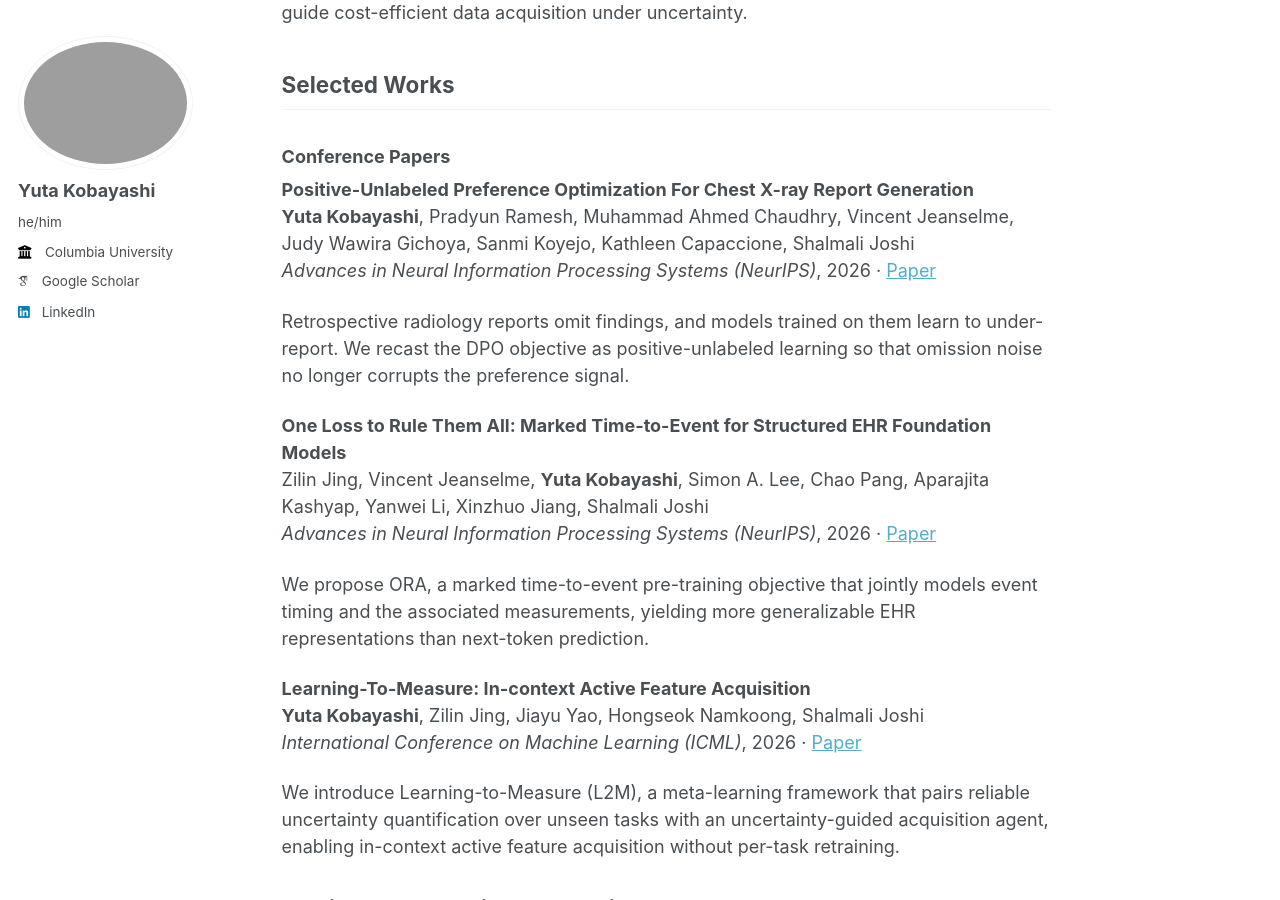
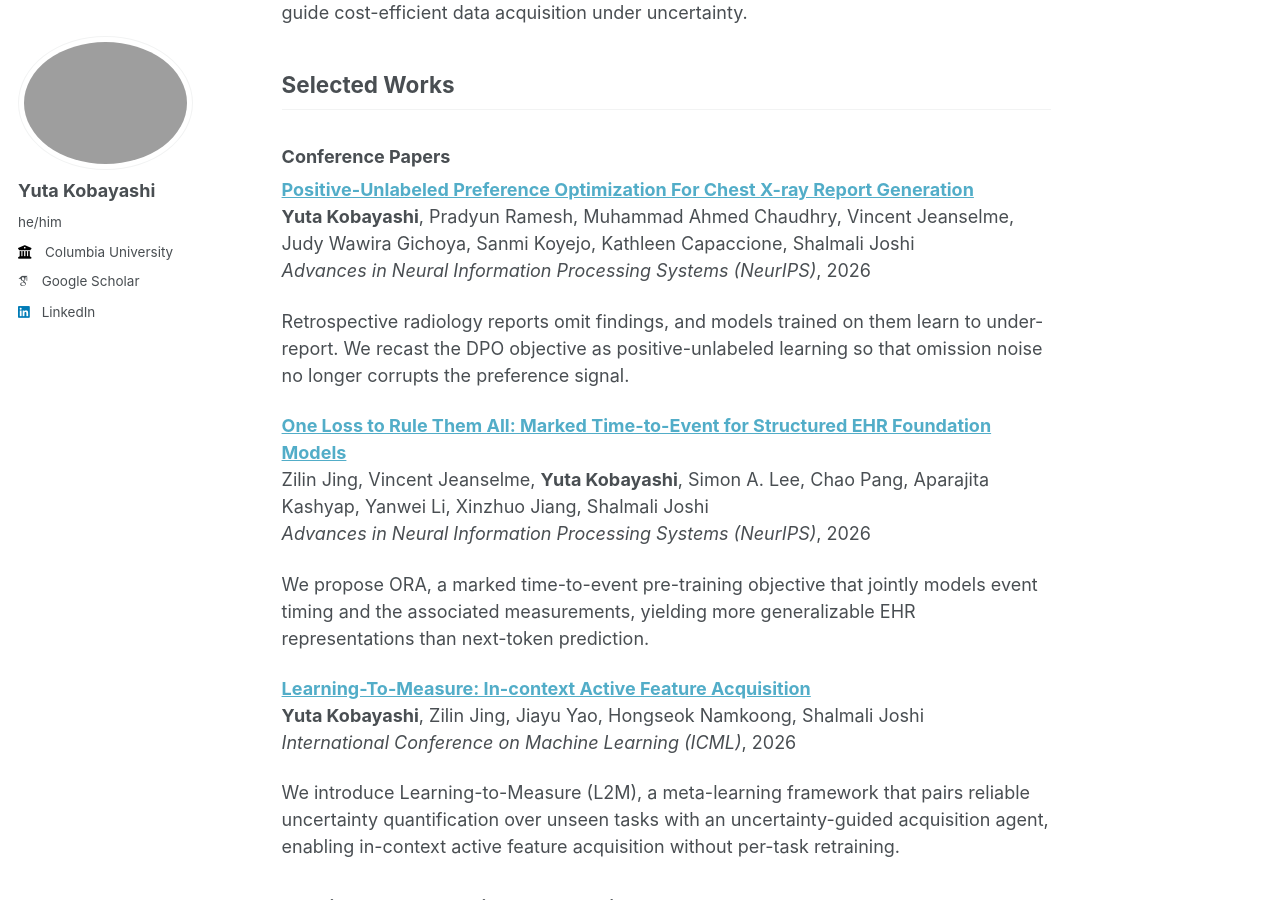
Before and after one commit to ykobaya9/ykobaya9.github.io, a Jekyll site: the page built from _pages/about.md, in a window 1280 px wide and 900 px high, scrolled down 238 px. Built offline with Jekyll 4.4.1, drawn with Linux system fonts in a browser that asks for light colours; some web fonts are replaced.

Commit message:
Link paper titles to arXiv instead of a separate Paper link
The title becomes the link when the publication has a paperurl, and the
trailing "· Paper" is dropped. The manuscript under review has no
preprint, so its title stays plain bold text.

archive-single-cv.html still renders the older shape, but nothing
includes it since the CV page was removed.

Co-Authored-By: Claude Opus 5 <noreply@anthropic.com>
Claude-Session: https://claude.ai/code/session_01RJoWJd7dB2wW6ezjL4rxW6

```diff
--- a/_pages/about.md
+++ b/_pages/about.md
@@ -24,9 +24,9 @@ I am interested in developing methods to enhance AI reliability and robustness i
 {% endunless %}
 <div class="list__item">
 <article class="archive__item">
-<p><strong>{{ post.title }}</strong><br />
+<p>{% if post.paperurl %}<a href="{{ post.paperurl }}"><strong>{{ post.title }}</strong></a>{% else %}<strong>{{ post.title }}</strong>{% endif %}<br />
 {{ post.authors | replace: site.author.name, author_bold }}<br />
-{% if post.venue %}<i>{{ post.venue }}</i>{% elsif post.status %}<i>{{ post.status }}</i>{% endif %}, {{ post.date | default: "1900-01-01" | date: "%Y" }}{% if post.paperurl %} &middot; <a href="{{ post.paperurl }}">Paper</a>{% endif %}</p>
+{% if post.venue %}<i>{{ post.venue }}</i>{% elsif post.status %}<i>{{ post.status }}</i>{% endif %}, {{ post.date | default: "1900-01-01" | date: "%Y" }}</p>
 <p class="archive__item-excerpt">{{ post.excerpt | markdownify | remove: '<p>' | remove: '</p>' }}</p>
 </article>
 </div>
```
